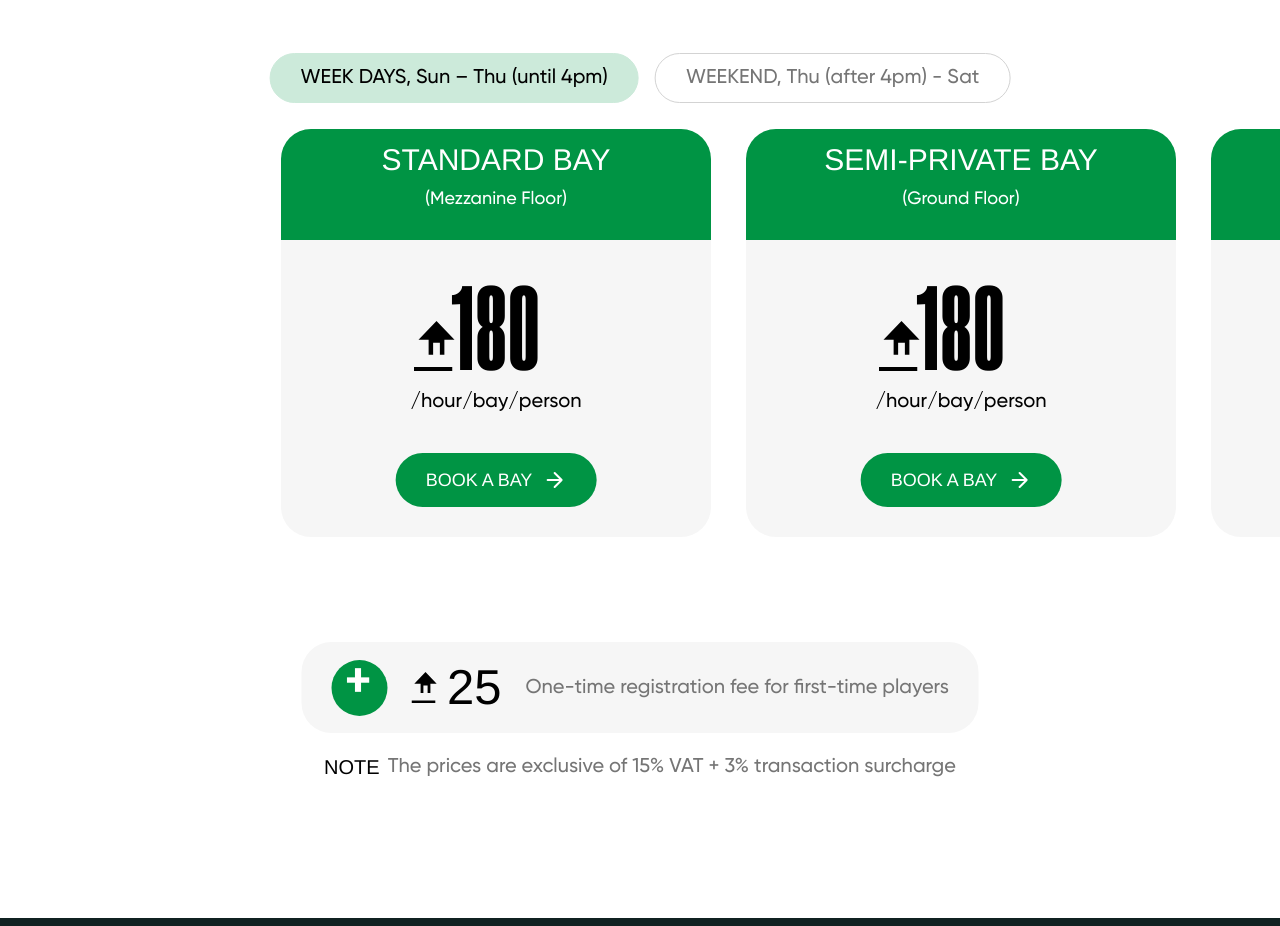
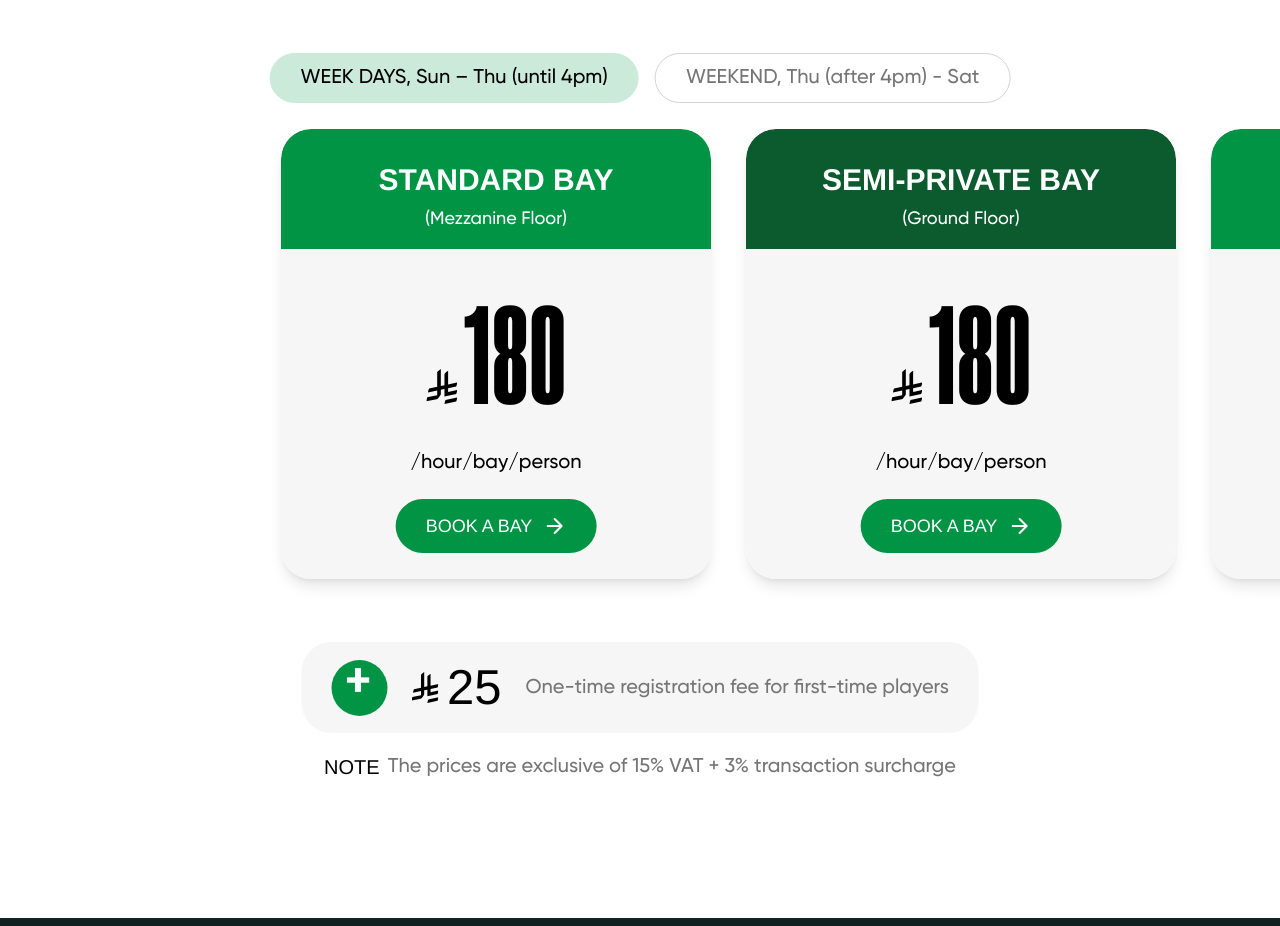
Before and after one commit to mohd-azaan/TVG, a React (Vite) app: page /play in a window 1280 px wide. Shown: the part 2540-3466 px from the top of the page. Built offline with nearby package versions, Linux system fonts and the light colour scheme.

Commit message:
Update PricingSection to enhance layout and responsiveness; replace SVG icon with new saudi-riyal.svg

```diff
--- a/src/screens/PlayPage/Sections/PricingSection.jsx
+++ b/src/screens/PlayPage/Sections/PricingSection.jsx
@@ -70,11 +70,11 @@ export const PricingSection = () => {
 				{/* Pricing cards */}
 				<div className='absolute top-[449px] left-[281px] flex gap-[35px]'>
 					{pricing[activeTab].map((bay, index) => (
-						<div key={index} className='w-[430px] h-[408px] relative'>
+						<div key={index} className='w-[430px] h-[450px] relative bg-white rounded-[30px] shadow-lg overflow-hidden'>
 							{/* Header */}
-							<div className='bg-[#009444] w-full h-[111px] rounded-tl-[30px] rounded-tr-[30px] flex items-center justify-center px-[30px] pb-[50px] pt-[30px]'>
+							<div className={`${index === 1 ? 'bg-[#0b5b2f]' : 'bg-[#009444]'} w-full h-[120px] rounded-tl-[30px] rounded-tr-[30px] flex items-center justify-center px-[30px] pb-[10px] pt-[20px]`}>
 								<div className='text-center text-white space-y-1'>
-									<h3 className='font-TVG-typography-footer-title font-[number:var(--TVG-typography-footer-title-font-weight)] text-[30px] leading-normal tracking-[var(--TVG-typography-footer-title-letter-spacing)] [font-style:var(--TVG-typography-footer-title-font-style)] uppercase'>
+									<h3 className='font-TVG-typography-footer-title font-[700] text-[30px] leading-normal tracking-[var(--TVG-typography-footer-title-letter-spacing)] [font-style:var(--TVG-typography-footer-title-font-style)] uppercase'>
 										{bay.type}
 									</h3>
 									<p className='font-TVG-typography-footer-menu font-[number:var(--TVG-typography-footer-menu-font-weight)] text-[18px] leading-[26px] tracking-[var(--TVG-typography-footer-menu-letter-spacing)] [font-style:var(--TVG-typography-footer-menu-font-style)] capitalize'>
@@ -84,31 +84,28 @@ export const PricingSection = () => {
 							</div>
 
 							{/* Pricing content */}
-							<div className='bg-[#f6f6f6] w-full h-[297px] rounded-bl-[30px] rounded-br-[30px] relative'>
-								{/* Price display */}
-								<div className='absolute top-[44.5px] left-[143px] w-36 h-[110px] flex items-center justify-center'>
-									<div className='relative'>
-										<div className='font-TVG-typography-counter-number font-[number:var(--TVG-typography-counter-number-font-weight)] text-[120px] leading-[110px] tracking-[2.4px] text-black [font-style:var(--TVG-typography-counter-number-font-style)] uppercase text-center'>
+							<div className='bg-[#f6f6f6] w-full h-[330px] rounded-bl-[30px] rounded-br-[30px] relative'>
+								{/* Price display - centered, symbol left of number */}
+								<div className='absolute top-[60px] left-1/2 transform -translate-x-1/2 flex items-baseline justify-center'>
+									<div className='flex items-baseline gap-1'>
+										<div className='w-[35px] h-[35px] mb-1'>
+											<img src={'/saudi-riyal.svg'} alt='SAR' className='w-full h-full object-contain' />
+										</div>
+										<div className='font-TVG-typography-counter-number font-[number:var(--TVG-typography-counter-number-font-weight)] text-[140px] leading-[120px] tracking-[2.4px] text-black [font-style:var(--TVG-typography-counter-number-font-style)] uppercase'>
 											{bay.price}
-										</div>
-										{/* Saudi Riyal Symbol */}
-										<div className='absolute top-[36px] left-[-37px] w-[45px] h-[50px]'>
-											<svg viewBox='0 0 28 31' fill='none' className='w-full h-full'>
-												<path d='M4.2 28.5H23.8V31H0V28.5H4.2ZM14 0L25.2 11.625H18.9V21H16.1V13.5H11.9V21H9.1V11.625H2.8L14 0Z' fill='black'/>
-											</svg>
 										</div>
 									</div>
 								</div>
 
 								{/* Per hour text */}
-								<div className='absolute top-[161.5px] left-1/2 transform -translate-x-1/2 -translate-y-1/2 text-center'>
+								<div className='absolute top-[200px] left-1/2 transform -translate-x-1/2 text-center'>
 									<p className='font-TVG-typography-default font-[number:var(--TVG-typography-default-font-weight)] text-[length:var(--TVG-typography-default-font-size)] leading-[var(--TVG-typography-default-line-height)] tracking-[var(--TVG-typography-default-letter-spacing)] text-black [font-style:var(--TVG-typography-default-font-style)] whitespace-nowrap'>
 										/hour/bay/person
 									</p>
 								</div>
 
 								{/* CTA Button */}
-								<div className='absolute top-[212.5px] left-1/2 transform -translate-x-1/2'>
+								<div className='absolute top-[250px] left-1/2 transform -translate-x-1/2'>
 									<button className='bg-[#009444] hover:bg-[#007a38] transition-colors rounded-[50px] px-[30px] py-[7px] flex items-center gap-2.5'>
 										<span className='font-TVG-typography-button font-[number:var(--TVG-typography-button-font-weight)] text-[length:var(--TVG-typography-button-font-size)] leading-[var(--TVG-typography-button-line-height)] tracking-[var(--TVG-typography-button-letter-spacing)] text-white [font-style:var(--TVG-typography-button-font-style)] uppercase text-center whitespace-nowrap'>
 											Book a Bay
@@ -149,9 +146,7 @@ export const PricingSection = () => {
 						{/* Price */}
 						<div className='flex items-center gap-2'>
 							<div className='w-7 h-[31px]'>
-								<svg viewBox='0 0 28 31' fill='none' className='w-full h-full'>
-									<path d='M4.2 28.5H23.8V31H0V28.5H4.2ZM14 0L25.2 11.625H18.9V21H16.1V13.5H11.9V21H9.1V11.625H2.8L14 0Z' fill='black'/>
-								</svg>
+								<img src={'/saudi-riyal.svg'} alt='SAR' className='w-full h-full object-contain' />
 							</div>
 							<span className='font-TVG-typography-footer-title font-[number:var(--TVG-typography-footer-title-font-weight)] text-[49px] leading-normal tracking-[var(--TVG-typography-footer-title-letter-spacing)] text-black [font-style:var(--TVG-typography-footer-title-font-style)] uppercase'>
 								25
@@ -223,8 +218,8 @@ export const PricingSection = () => {
 						{pricing[activeTab].map((bay, index) => (
 							<div key={index} className='bg-white rounded-[20px] shadow-lg overflow-hidden'>
 								{/* Header */}
-								<div className='bg-[#009444] p-6 text-center text-white'>
-									<h3 className='font-TVG-typography-footer-title font-[number:var(--TVG-typography-footer-title-font-weight)] text-[24px] leading-normal tracking-[var(--TVG-typography-footer-title-letter-spacing)] [font-style:var(--TVG-typography-footer-title-font-style)] uppercase'>
+								<div className={`${index === 1 ? 'bg-[#0b5b2f]' : 'bg-[#009444]'} p-6 text-center text-white`}>
+									<h3 className='font-TVG-typography-footer-title font-[700] text-[24px] leading-normal tracking-[var(--TVG-typography-footer-title-letter-spacing)] [font-style:var(--TVG-typography-footer-title-font-style)] uppercase'>
 										{bay.type}
 									</h3>
 									<p className='font-TVG-typography-footer-menu font-[number:var(--TVG-typography-footer-menu-font-weight)] text-[16px] leading-[24px] tracking-[var(--TVG-typography-footer-menu-letter-spacing)] [font-style:var(--TVG-typography-footer-menu-font-style)] capitalize opacity-90'>
@@ -235,13 +230,11 @@ export const PricingSection = () => {
 								{/* Content */}
 								<div className='bg-[#f6f6f6] p-6 text-center space-y-4'>
 									{/* Price */}
-									<div className='flex items-center justify-center gap-2'>
-										<div className='w-6 h-7'>
-											<svg viewBox='0 0 28 31' fill='none' className='w-full h-full'>
-												<path d='M4.2 28.5H23.8V31H0V28.5H4.2ZM14 0L25.2 11.625H18.9V21H16.1V13.5H11.9V21H9.1V11.625H2.8L14 0Z' fill='black'/>
-											</svg>
+									<div className='flex items-baseline justify-center gap-1 relative'>
+										<div className='w-[28px] h-[28px] mb-1'>
+											<img src={'/saudi-riyal.svg'} alt='SAR' className='w-full h-full object-contain' />
 										</div>
-										<span className='font-TVG-typography-counter-number font-[number:var(--TVG-typography-counter-number-font-weight)] text-[clamp(60px,15vw,120px)] leading-[1] tracking-[2.4px] text-black [font-style:var(--TVG-typography-counter-number-font-style)] uppercase'>
+										<span className='font-TVG-typography-counter-number font-[number:var(--TVG-typography-counter-number-font-weight)] text-[clamp(48px,12vw,96px)] leading-[1] tracking-[2.4px] text-black [font-style:var(--TVG-typography-counter-number-font-style)] uppercase'>
 											{bay.price}
 										</span>
 									</div>
@@ -284,9 +277,7 @@ export const PricingSection = () => {
 							</div>
 							<div className='flex items-center gap-2'>
 								<div className='w-5 h-6'>
-									<svg viewBox='0 0 28 31' fill='none' className='w-full h-full'>
-										<path d='M4.2 28.5H23.8V31H0V28.5H4.2ZM14 0L25.2 11.625H18.9V21H16.1V13.5H11.9V21H9.1V11.625H2.8L14 0Z' fill='black'/>
-									</svg>
+									<img src={'/saudi-riyal.svg'} alt='SAR' className='w-full h-full object-contain' />
 								</div>
 								<span className='text-2xl font-bold text-black'>25</span>
 							</div>
```
Also changed, not shown: public/saudi-riyal.svg (added).
